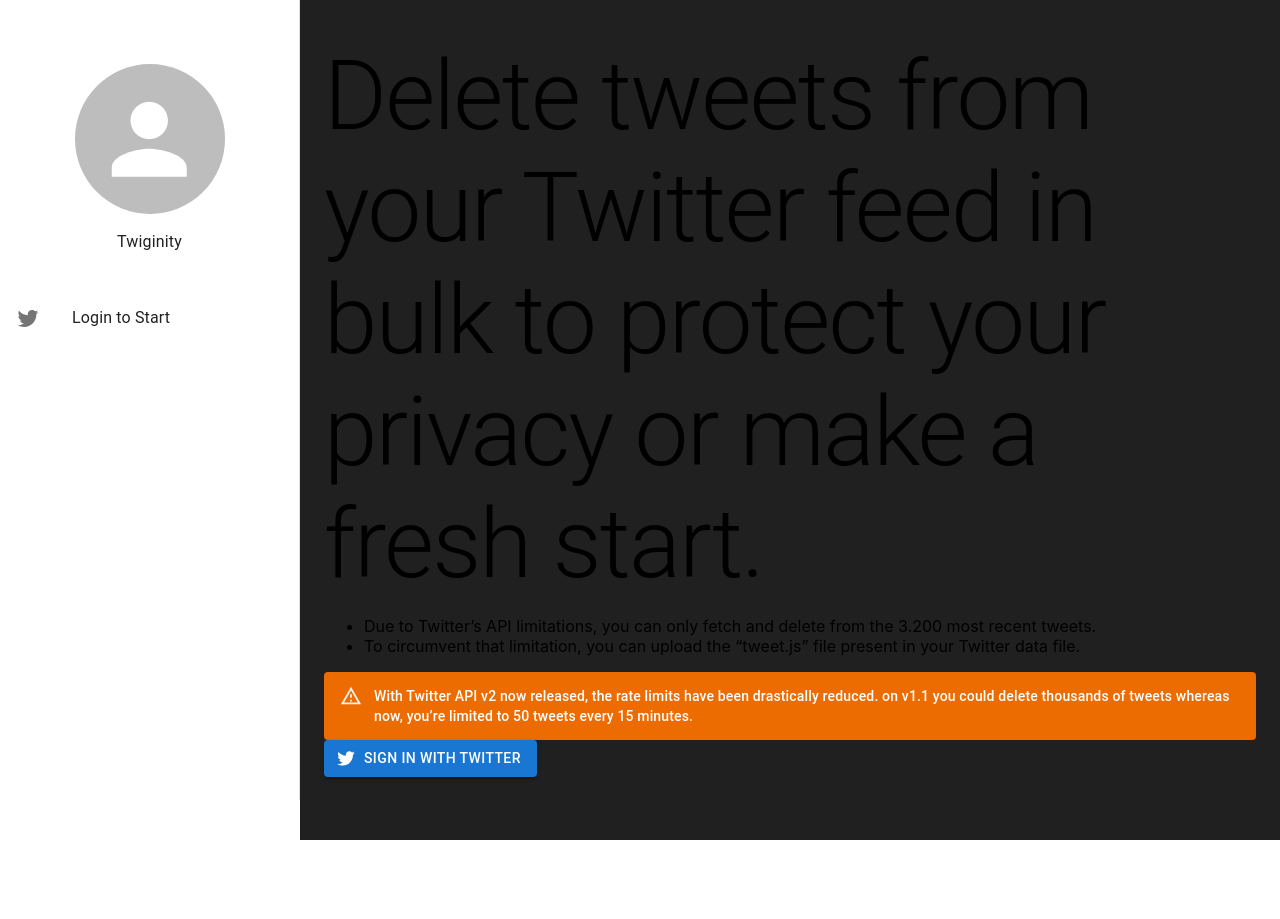
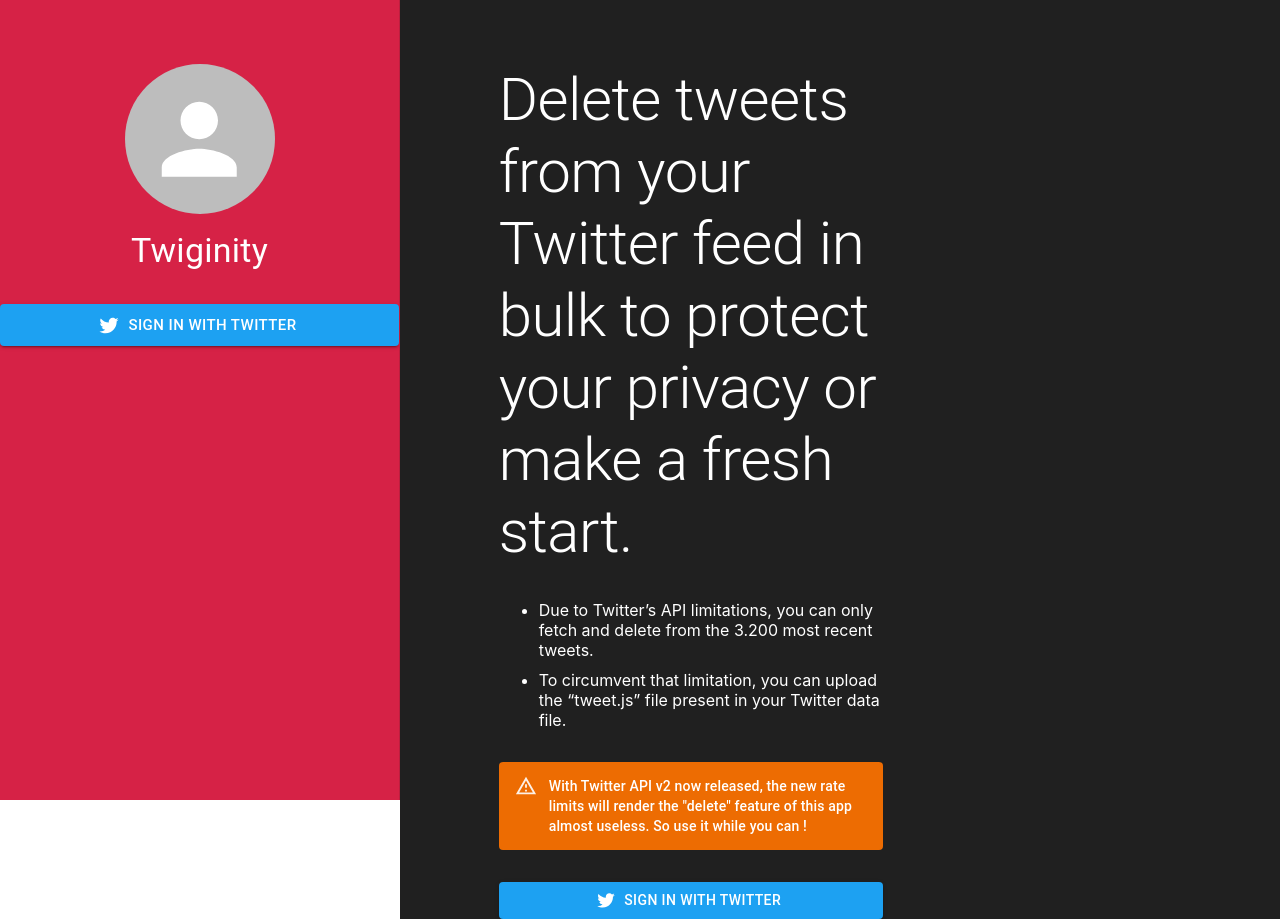
Before and after one commit to othmanelamnabhi/twiginity, a React (Create React App) app in the folder client/: page / in a window 1280 px wide. Before the commit the page ends 840 px from the top, so only its background shows below. Built offline with nearby package versions, Linux system fonts and the light colour scheme; no server answers.

Commit message:
add styling to the UI and fix headers trying to be set a second time by backend

```diff
--- a/client/src/App.css
+++ b/client/src/App.css
@@ -1,38 +1,7 @@
-.App {
-  text-align: center;
-}
-
-.App-logo {
-  height: 40vmin;
-  pointer-events: none;
-}
-
-@media (prefers-reduced-motion: no-preference) {
-  .App-logo {
-    animation: App-logo-spin infinite 20s linear;
-  }
-}
-
-.App-header {
-  background-color: #282c34;
-  min-height: 100vh;
-  display: flex;
-  flex-direction: column;
-  align-items: center;
-  justify-content: center;
-  font-size: calc(10px + 2vmin);
+.white {
   color: white;
 }
 
-.App-link {
-  color: #61dafb;
+.li-spacing li:not(:last-child) {
+  margin-bottom: 10px;
 }
-
-@keyframes App-logo-spin {
-  from {
-    transform: rotate(0deg);
-  }
-  to {
-    transform: rotate(360deg);
-  }
-}
--- a/client/src/App.js
+++ b/client/src/App.js
@@ -1,23 +1,24 @@
 import { useState } from "react";
 import { Routes, Route } from "react-router-dom";
+import "./App.css";
 
-import { Drawer, Toolbar } from "@mui/material";
+import { Drawer, Toolbar, Button } from "@mui/material";
+import { Twitter } from "@mui/icons-material";
 
 import UnauthenticatedHome from "./components/UnauthenticatedHome";
 import DeleteRecentTweets from "./components/DeleteRecentTweets";
 import DeleteEverything from "./components/DeleteEverything";
 import DrawerAvatar from "./components/DrawerAvatar";
 import { DrawerAuthenticated } from "./components/DrawerAuthenticatedMenuItems";
-import { DrawerUnauthenticated } from "./components/DrawerUnauthenticatedMenuItems";
 
 import { useAuth } from "./components/AuthProvider";
 
-const drawerWidth = 300;
+const drawerWidth = 400;
 
 function App() {
   const [nestedListUnfolded, setNestedListUnfolded] = useState(true);
 
-  const { authenticatedUser: user } = useAuth();
+  const { authenticatedUser: user, handleSignInClick } = useAuth();
 
   function handleClick() {
     setNestedListUnfolded((nestedListUnfolded) => !nestedListUnfolded);
@@ -33,6 +34,7 @@
             "& .MuiDrawer-paper": {
               width: drawerWidth,
               boxSizing: "border-box",
+              backgroundColor: "#D62246",
             },
           }}
           variant='permanent'
@@ -46,7 +48,16 @@
               nestedListState={nestedListUnfolded}
             />
           ) : (
-            <DrawerUnauthenticated />
+            <Button
+              variant='contained'
+              startIcon={<Twitter />}
+              onClick={handleSignInClick}
+              sx={{
+                backgroundColor: "#1DA1F2",
+              }}
+              size='large'>
+              Sign in with Twitter
+            </Button>
           )}
         </Drawer>
       </div>
@@ -55,9 +66,9 @@
         style={{
           backgroundColor: "#202020",
           flexGrow: 1,
-          paddingTop: "40px",
           minHeight: "100vh",
         }}>
+        <Toolbar />
         <Routes>
           <Route exact path='/' element={<UnauthenticatedHome authdata={user} />} />
           <Route exact path='/delete-recent' element={<DeleteRecentTweets />} />
--- a/client/src/components/DeleteEverything.jsx
+++ b/client/src/components/DeleteEverything.jsx
@@ -1,45 +1,53 @@
+import { Container, Alert, FormControl, Grid, Stack } from "@mui/material";
 import {
-  Container,
-  Typography,
-  Alert,
-  TextField,
-  FormControl,
-  FormControlLabel,
-  FormLabel,
-  Checkbox,
-  Button,
-} from "@mui/material";
+  WhiteFormLabel,
+  CustomH2,
+  CustomTextField,
+  CustomCheckbox,
+  CustomFormControlLabel,
+  CustomButton,
+} from "./StyledComponents";
 import { Delete } from "@mui/icons-material";
 
 export default function DeleteEverything() {
   return (
+    <Grid container spacing={2}>
+      <Grid item xs={12} md={1}></Grid>
+      <Grid item xs={12} md={6}>
         <Container>
-      <Typography variant='h1'>Delete everything</Typography>
-      <ul>
-        <li>Submit your Twitter data file for processing to delete more tweets</li>
+          <Stack spacing={5}>
+            <CustomH2 variant='h2'>Delete everything</CustomH2>
+            <ul className='li-spacing white'>
+              <li>Submit your Twitter data file for processing to delete more tweets.</li>
               <li>
-          Please read the upload instructions for details on where to get this file from.
+                Please read the upload instructions for details on where to get this file
+                from.
               </li>
             </ul>
             <Alert severity='warning' variant='filled'>
-        With Twitter API v2 now released, the rate limits have been drastically reduced.
-        on v1.1 you could delete thousands of tweets whereas now, you’re limited to 50
-        tweets every 15 minutes.
+              With Twitter API v2 now released, the new rate limits will render the
+              "delete" feature of this app almost useless. So use it while you can !
             </Alert>
             <form>
+              <Stack spacing={5}>
                 <FormControl fullWidth>
-          <FormLabel>Upload your “tweet.js” here.</FormLabel>
-          <TextField type='file' />
+                  <WhiteFormLabel>Upload your “tweet.js” here.</WhiteFormLabel>
+                  <CustomTextField type='file' />
                 </FormControl>
 
-        <FormControlLabel
-          control={<Checkbox />}
+                <CustomFormControlLabel
+                  control={<CustomCheckbox />}
                   label='I understand deleted tweets cannot be recovered.'
                 />
-        <Button variant='contained' startIcon={<Delete />}>
+                <CustomButton variant='contained' startIcon={<Delete />}>
                   Delete
-        </Button>
+                </CustomButton>
+              </Stack>
             </form>
+          </Stack>
         </Container>
+      </Grid>
+      <Grid item xs={12} md={5}></Grid>
+    </Grid>
   );
 }
--- a/client/src/components/DeleteRecentTweets.jsx
+++ b/client/src/components/DeleteRecentTweets.jsx
@@ -1,51 +1,119 @@
+import { useState } from "react";
+
+import { Container, FormControl, Grid, Stack, Alert } from "@mui/material";
+import { Delete } from "@mui/icons-material";
 import {
-  Container,
-  Typography,
-  Alert,
-  TextField,
-  FormControl,
-  FormControlLabel,
-  FormLabel,
-  Checkbox,
-  Button,
-} from "@mui/material";
-import { Delete } from "@mui/icons-material";
+  CustomH2,
+  CustomTextField,
+  WhiteFormLabel,
+  CustomFormControlLabel,
+  CustomCheckbox,
+  CustomButton,
+} from "./StyledComponents";
+
+// grab timezone
+// transform time into right format
+
+const tweetAgeValues = [
+  {
+    value: "1",
+    label: "Tweets older than one week",
+  },
+  {
+    value: "2",
+    label: "Tweets older than two weeks",
+  },
+  {
+    value: "3",
+    label: "Tweets older than one month",
+  },
+  {
+    value: "4",
+    label: "Tweets older than two months",
+  },
+  {
+    value: "5",
+    label: "Tweets older than three months",
+  },
+  {
+    value: "6",
+    label: "Tweets older than six months",
+  },
+  {
+    value: "7",
+    label: "Tweets older than one year",
+  },
+  {
+    value: "8",
+    label: "All my tweets",
+  },
+];
 
 export default function DeleteRecentTweets() {
+  const [tweetAge, setTweetAge] = useState("Tweets older than one week");
+
+  const handleChange = (event) => {
+    setTweetAge(event.target.value);
+  };
+
   return (
+    <Grid container spacing={2}>
+      <Grid item xs={12} md={1}></Grid>
+      <Grid item xs={12} md={6}>
         <Container>
-      <Typography variant='h1'>Delete recent tweets</Typography>
-      <ul>
+          <Stack spacing={5}>
+            <CustomH2 variant='h2'>Delete recent tweets</CustomH2>
+            <ul className='white li-spacing'>
               <li>Deletes up to 3,200 of your most recent tweets (limitations).</li>
               <li>
-          Premium users can delete from their whole tweet history after uploading their
-          Twitter data file.
+                Premium users can delete from their whole tweet history after uploading
+                their Twitter data file.
               </li>
             </ul>
             <Alert severity='warning' variant='filled'>
-        With Twitter API v2 now released, the rate limits have been drastically reduced.
-        on v1.1 you could delete thousands of tweets whereas now, you’re limited to 50
-        tweets every 15 minutes.
+              With Twitter API v2 now released, the new rate limits will render the
+              "delete" feature of this app almost useless. So use it while you can !
             </Alert>
             <form>
+              <Stack spacing={5}>
                 <FormControl fullWidth>
-          <FormLabel>Age of tweets to delete</FormLabel>
-          <TextField select></TextField>
+                  <WhiteFormLabel sx={{ color: "white" }}>
+                    Age of tweets to delete
+                  </WhiteFormLabel>
+                  <CustomTextField
+                    id='outlined-select-currency-native'
+                    select
+                    value={tweetAge}
+                    onChange={handleChange}
+                    SelectProps={{
+                      native: true,
+                    }}>
+                    {tweetAgeValues.map((option) => (
+                      <option key={option.value} value={option.value}>
+                        {option.label}
+                      </option>
+                    ))}
+                  </CustomTextField>
                 </FormControl>
 
                 <FormControl fullWidth>
-          <FormLabel>Only tweets containing this word/phrase</FormLabel>
-          <TextField helperText='Leave blank to delete all tweets matching the age above.' />
+                  <WhiteFormLabel>Only tweets containing this word/phrase</WhiteFormLabel>
+                  <CustomTextField helperText='Leave blank to delete all tweets matching the age above.' />
                 </FormControl>
 
-        <FormControlLabel
-          control={<Checkbox />}
+                <CustomFormControlLabel
+                  control={<CustomCheckbox />}
                   label='I understand deleted tweets cannot be recovered.'
                 />
-        <Button variant='contained' startIcon={<Delete />}>
+                <CustomButton variant='contained' startIcon={<Delete />}>
                   Delete
-        </Button>
+                </CustomButton>
+              </Stack>
             </form>
+          </Stack>
         </Container>
+      </Grid>
+      <Grid item xs={12} md={5}></Grid>
+    </Grid>
   );
 }
--- a/client/src/components/DrawerAvatar.jsx
+++ b/client/src/components/DrawerAvatar.jsx
@@ -15,8 +15,8 @@
         sx={{ width: 150, height: 150 }}
       />
       <Typography
-        variant='body1'
-        sx={{ width: "80%", textAlign: "center" }}
+        variant='h4'
+        sx={{ width: "80%", textAlign: "center", color: "white" }}
         marginTop={2}
         noWrap>
         {authenticated ? `@${user.username}` : "Twiginity"}
--- a/client/src/components/DrawerUnauthenticatedMenuItems.jsx
+++ b/client/src/components/DrawerUnauthenticatedMenuItems.jsx
@@ -7,10 +7,14 @@
 export const DrawerUnauthenticated = () => {
   const { handleSignInClick } = useAuth();
   return (
-    <List>
-      <ListItemButton onClick={handleSignInClick}>
+    <List sx={{ color: "white" }}>
+      <ListItemButton
+        onClick={handleSignInClick}
+        sx={{
+          backgroundColor: "#1DA1F2",
+        }}>
         <ListItemIcon>
-          <Twitter />
+          <Twitter sx={{ color: "white" }} />
         </ListItemIcon>
         <ListItemText primary='Login to Start' />
       </ListItemButton>
--- /dev/null
+++ b/client/src/components/StyledComponents.jsx
@@ -0,0 +1,58 @@
+import {
+  Button,
+  Checkbox,
+  FormControlLabel,
+  FormLabel,
+  TextField,
+  Typography,
+} from "@mui/material";
+import { red } from "@mui/material/colors";
+import { styled } from "@mui/system";
+
+const WhiteFormLabel = styled(FormLabel)({
+  color: "white",
+});
+
+const CustomH2 = styled(Typography)({
+  color: "white",
+});
+
+const CustomTextField = styled(TextField)({
+  "& .MuiOutlinedInput-root": {
+    backgroundColor: "white",
+  },
+  "& .MuiFormHelperText-root": {
+    color: "white",
+  },
+});
+
+const CustomCheckbox = styled(Checkbox)({
+  color: "white",
+  "&.Mui-checked": {
+    color: red[100],
+  },
+});
+
+const CustomFormControlLabel = styled(FormControlLabel)({
+  color: "white",
+});
+
+const CustomButton = styled(Button)({
+  backgroundColor: "#B23842",
+  "&:hover": {
+    backgroundColor: "#D6535D",
+  },
+  "&:active": {
+    backgroundColor: "#FFF",
+    color: "#202020",
+  },
+});
+
+export {
+  WhiteFormLabel,
+  CustomH2,
+  CustomTextField,
+  CustomCheckbox,
+  CustomFormControlLabel,
+  CustomButton,
+};
--- a/client/src/components/UnauthenticatedHome.jsx
+++ b/client/src/components/UnauthenticatedHome.jsx
@@ -1,36 +1,52 @@
-import { Box, Button, Container, Typography, Alert } from "@mui/material";
+import { Button, Container, Alert, Grid, Stack } from "@mui/material";
 import { Twitter } from "@mui/icons-material";
 
+import { useAuth } from "./AuthProvider";
+import { CustomH2 } from "./StyledComponents";
+
 export default function UnauthenticatedHome({ authdata: { authenticated } }) {
+  const { handleSignInClick } = useAuth();
+
   return (
-    <Box>
+    <Grid container spacing={2}>
+      <Grid item xs={12} md={1}></Grid>
+      <Grid item xs={12} md={6}>
         <Container>
-        <Typography variant='h1'>
-          Delete tweets from your Twitter feed in bulk to protect your privacy or make a
-          fresh start.
-        </Typography>
-        <ul>
+          <Stack spacing={4}>
+            <CustomH2 variant='h2'>
+              Delete tweets from your Twitter feed in bulk to protect your privacy or make
+              a fresh start.
+            </CustomH2>
+            <ul className='li-spacing white'>
               <li>
-            Due to Twitter’s API limitations, you can only fetch and delete from the 3.200
-            most recent tweets.
+                Due to Twitter’s API limitations, you can only fetch and delete from the
+                3.200 most recent tweets.
               </li>
               <li>
-            To circumvent that limitation, you can upload the “tweet.js” file present in
-            your Twitter data file.
+                To circumvent that limitation, you can upload the “tweet.js” file present
+                in your Twitter data file.
               </li>
             </ul>
             <Alert severity='warning' variant='filled'>
-          With Twitter API v2 now released, the rate limits have been drastically reduced.
-          on v1.1 you could delete thousands of tweets whereas now, you’re limited to 50
-          tweets every 15 minutes.
+              With Twitter API v2 now released, the new rate limits will render the
+              "delete" feature of this app almost useless. So use it while you can !
             </Alert>
 
             {!authenticated ? (
-          <Button variant='contained' startIcon={<Twitter />}>
+              <Button
+                variant='contained'
+                startIcon={<Twitter />}
+                onClick={handleSignInClick}
+                sx={{
+                  backgroundColor: "#1DA1F2",
+                }}>
                 Sign in with Twitter
               </Button>
             ) : null}
+          </Stack>
         </Container>
-    </Box>
+      </Grid>
+      <Grid item xs={12} md={5}></Grid>
+    </Grid>
   );
 }
```
Also changed, not shown: client/src/components/DrawerAuthenticatedMenuItems.jsx (+5 -5 lines), 2 other files (tests, documents, lock files or other folders). Lines whose indentation alone changed are shown as unchanged.
